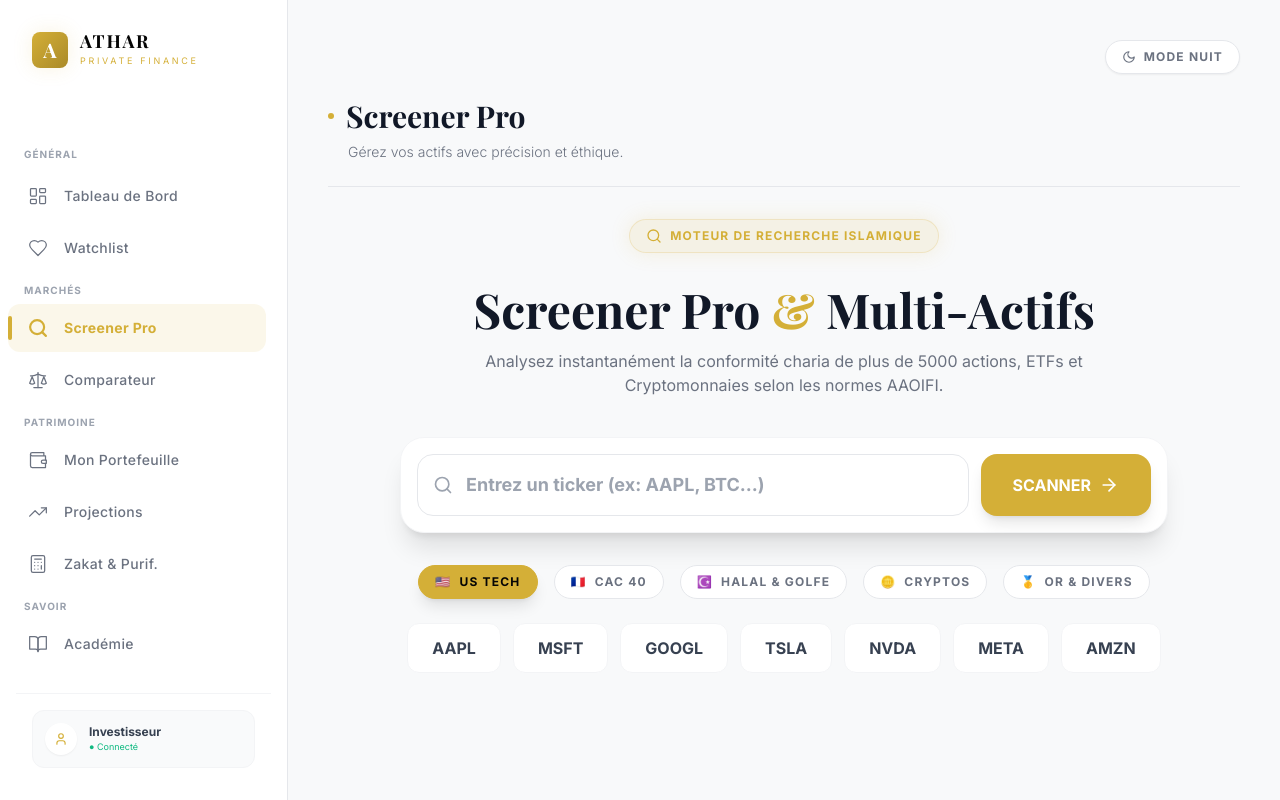
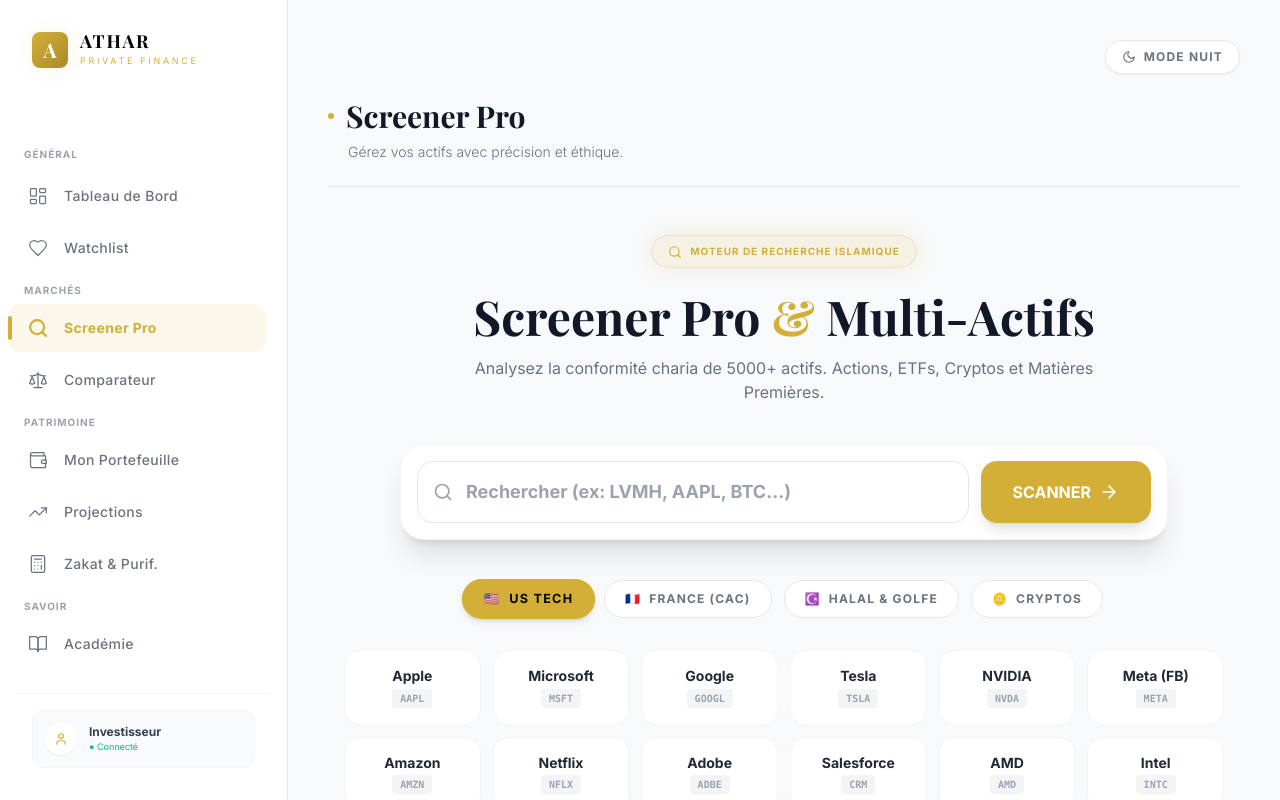
Before and after one commit to IbraDevWeb/athar-finance, a React (Vite) app in the folder frontend/: page / in a window 1280 px wide. Both pictures are taken after a click on the button "Scanner". Built offline with nearby package versions, Linux system fonts and the light colour scheme; no server answers; a web font is replaced by a local one.

Commit message:
Update: Screener avec Vrais Noms & Vérification Manuelle

```diff
--- a/frontend/src/modules/ScreenerModule.jsx
+++ b/frontend/src/modules/ScreenerModule.jsx
@@ -1,7 +1,7 @@
 import React, { useState, useEffect } from 'react';
 import {
   Search, ArrowRight, X, TrendingUp, AlertTriangle,
-  CheckCircle, Activity, DollarSign, BarChart3, ShieldCheck
+  CheckCircle, Activity, DollarSign, BarChart3, ShieldCheck, FileText, Info
 } from 'lucide-react';
 
 const API_URL = 'https://athar-api.onrender.com';
@@ -12,18 +12,51 @@ export default function ScreenerModule({ autoSearch }) {
   const [loading, setLoading] = useState(false);
   const [error, setError] = useState(null);
 
-  // --- 1. LISTE DES PRESETS (Boutons rapides) ---
+  // --- 1. LISTE DES PRESETS (AVEC VRAIS NOMS) ---
   const PRESETS = [
-    { label: "US Tech", icon: "🇺🇸", tickers: ["AAPL", "MSFT", "GOOGL", "TSLA", "NVDA", "META", "AMZN"] },
-    { label: "CAC 40", icon: "🇫🇷", tickers: ["MC.PA", "OR.PA", "AIR.PA", "RMS.PA", "SAN.PA", "TTE.PA"] },
-    { label: "Halal & Golfe", icon: "☪️", tickers: ["2222.SR", "1120.SR", "SPUS", "HLAL", "ISDW.L"] },
-    { label: "Cryptos", icon: "🪙", tickers: ["BTC-USD", "ETH-USD", "SOL-USD", "AVAX-USD"] },
-    { label: "Or & Divers", icon: "🥇", tickers: ["GC=F", "SI=F", "CL=F"] },
+    {
+      label: "US Tech",
+      icon: "🇺🇸",
+      assets: [
+        { t: "AAPL", n: "Apple" }, { t: "MSFT", n: "Microsoft" }, { t: "GOOGL", n: "Google" },
+        { t: "TSLA", n: "Tesla" }, { t: "NVDA", n: "NVIDIA" }, { t: "META", n: "Meta (FB)" },
+        { t: "AMZN", n: "Amazon" }, { t: "NFLX", n: "Netflix" }, { t: "ADBE", n: "Adobe" },
+        { t: "CRM", n: "Salesforce" }, { t: "AMD", n: "AMD" }, { t: "INTC", n: "Intel" }
+      ]
+    },
+    {
+      label: "France (CAC)",
+      icon: "🇫🇷",
+      assets: [
+        { t: "MC.PA", n: "LVMH" }, { t: "OR.PA", n: "L'Oréal" }, { t: "TTE.PA", n: "TotalEnergies" },
+        { t: "SAN.PA", n: "Sanofi" }, { t: "AIR.PA", n: "Airbus" }, { t: "RMS.PA", n: "Hermès" },
+        { t: "AI.PA", n: "Air Liquide" }, { t: "SU.PA", n: "Schneider" }, { t: "BNP.PA", n: "BNP Paribas" },
+        { t: "GLE.PA", n: "Soc. Générale" }, { t: "BN.PA", n: "Danone" }, { t: "HO.PA", n: "Thales" }
+      ]
+    },
+    {
+      label: "Halal & Golfe",
+      icon: "☪️",
+      assets: [
+        { t: "SPUS", n: "S&P 500 Sharia" }, { t: "HLAL", n: "Wahed FTSE" }, { t: "ISDW.L", n: "World Islamic" },
+        { t: "2222.SR", n: "Saudi Aramco" }, { t: "1120.SR", n: "Al Rajhi Bank" }, { t: "SPSK", n: "Sukuk Global" },
+        { t: "GLDM", n: "Gold Mini" }, { t: "UMRA", n: "Wahed Dow Jones" }
+      ]
+    },
+    {
+      label: "Cryptos",
+      icon: "🪙",
+      assets: [
+        { t: "BTC-USD", n: "Bitcoin" }, { t: "ETH-USD", n: "Ethereum" }, { t: "SOL-USD", n: "Solana" },
+        { t: "BNB-USD", n: "Binance Coin" }, { t: "ADA-USD", n: "Cardano" }, { t: "XRP-USD", n: "Ripple" },
+        { t: "AVAX-USD", n: "Avalanche" }, { t: "DOT-USD", n: "Polkadot" }
+      ]
+    }
   ];
 
   const [activePreset, setActivePreset] = useState(PRESETS[0]);
 
-  // --- 2. GESTION AUTOMATIQUE (Si on vient de la Watchlist) ---
+  // --- 2. GESTION AUTOMATIQUE ---
   useEffect(() => {
     if (autoSearch) {
       setTicker(autoSearch);
@@ -31,7 +64,7 @@ export default function ScreenerModule({ autoSearch }) {
     }
   }, [autoSearch]);
 
-  // --- 3. FONCTION DE RECHERCHE (API) ---
+  // --- 3. RECHERCHE API ---
   const fetchAnalysis = async (searchTicker) => {
     if (!searchTicker) return;
     setLoading(true);
@@ -55,7 +88,7 @@ export default function ScreenerModule({ autoSearch }) {
       }
     } catch (err) {
       console.error(err);
-      setError("Impossible de contacter le serveur. Vérifiez votre connexion.");
+      setError("Impossible de contacter le serveur.");
     } finally {
       setLoading(false);
     }
@@ -63,28 +96,27 @@ export default function ScreenerModule({ autoSearch }) {
 
   const handleSearch = () => fetchAnalysis(ticker);
 
-  // --- 4. AFFICHAGE (RENDER) ---
   return (
-    <div className="animate-fade-in max-w-5xl mx-auto pb-20">
+    <div className="animate-fade-in max-w-6xl mx-auto pb-20">
 
       {/* HEADER */}
-      <div className="text-center mb-10 space-y-4">
-        <div className="inline-flex items-center gap-2 px-4 py-2 rounded-full bg-brand-gold/10 text-brand-gold border border-brand-gold/20 shadow-glow mb-4">
-            <Search size={16} />
-            <span className="text-xs font-bold uppercase tracking-widest">Moteur de Recherche Islamique</span>
+      <div className="text-center mb-10 space-y-4 pt-4">
+        <div className="inline-flex items-center gap-2 px-4 py-2 rounded-full bg-brand-gold/10 text-brand-gold border border-brand-gold/20 shadow-glow mb-2">
+            <Search size={14} />
+            <span className="text-[10px] font-bold uppercase tracking-widest">Moteur de Recherche Islamique</span>
         </div>
         <h1 className="text-3xl md:text-5xl font-display font-bold text-gray-900 dark:text-white">
           Screener Pro <span className="text-brand-gold">&</span> Multi-Actifs
         </h1>
-        <p className="text-gray-500 dark:text-gray-400 max-w-2xl mx-auto text-sm md:text-base">
-          Analysez instantanément la conformité charia de plus de 5000 actions, ETFs et Cryptomonnaies selon les normes AAOIFI.
+        <p className="text-gray-500 dark:text-gray-400 max-w-2xl mx-auto text-sm md:text-base leading-relaxed">
+          Analysez la conformité charia de 5000+ actifs.
+          <span className="hidden md:inline"> Actions, ETFs, Cryptos et Matières Premières.</span>
         </p>
       </div>
 
-      {/* --- BARRE DE RECHERCHE RESPONSIVE (CORRIGÉE) --- */}
-      <div className="bg-white dark:bg-[#121212] p-2 md:p-4 rounded-3xl shadow-xl border border-gray-100 dark:border-white/10 mb-8 max-w-3xl mx-auto transition-colors">
+      {/* --- BARRE DE RECHERCHE --- */}
+      <div className="bg-white dark:bg-[#121212] p-2 md:p-4 rounded-3xl shadow-xl border border-gray-100 dark:border-white/10 mb-10 max-w-3xl mx-auto transition-colors">
           <div className="flex flex-col md:flex-row gap-3">
-              {/* INPUT */}
               <div className="relative flex-1 group">
                   <div className="absolute inset-y-0 left-0 pl-4 flex items-center pointer-events-none">
                       <Search size={20} className="text-gray-400 group-focus-within:text-brand-gold transition-colors" />
@@ -94,7 +126,7 @@ export default function ScreenerModule({ autoSearch }) {
                       value={ticker}
                       onChange={(e) => setTicker(e.target.value.toUpperCase())}
                       onKeyPress={(e) => e.key === 'Enter' && handleSearch()}
-                      placeholder="Entrez un ticker (ex: AAPL, BTC...)"
+                      placeholder="Rechercher (ex: LVMH, AAPL, BTC...)"
                       className="block w-full pl-12 pr-10 py-4 border-2 border-transparent bg-gray-50 dark:bg-white/5 text-gray-900 dark:text-white placeholder-gray-400 rounded-2xl focus:outline-none focus:bg-white dark:focus:bg-[#0a0a0a] focus:border-brand-gold transition-all font-bold text-lg"
                   />
                   {ticker && (
@@ -107,7 +139,6 @@ export default function ScreenerModule({ autoSearch }) {
                   )}
               </div>
 
-              {/* BOUTON (Plein écran sur mobile) */}
               <button
                   onClick={handleSearch}
                   disabled={loading}
@@ -116,7 +147,7 @@ export default function ScreenerModule({ autoSearch }) {
                   {loading ? (
                       <>
                           <div className="animate-spin rounded-full h-5 w-5 border-b-2 border-current"></div>
-                          <span>Analyse...</span>
+                          <span>...</span>
                       </>
                   ) : (
                       <>
@@ -128,17 +159,17 @@ export default function ScreenerModule({ autoSearch }) {
           </div>
       </div>
 
-      {/* --- PRESETS (BOUTONS RAPIDES) --- */}
-      <div className="mb-12 overflow-x-auto pb-4 custom-scrollbar">
-          {/* Onglets Catégories */}
-          <div className="flex justify-center gap-4 mb-6 min-w-max px-4">
+      {/* --- PRESETS (GRILLE AMÉLIORÉE) --- */}
+      <div className="mb-16">
+          {/* Onglets */}
+          <div className="flex flex-wrap justify-center gap-3 mb-8 px-4">
             {PRESETS.map((preset) => (
               <button
                 key={preset.label}
                 onClick={() => setActivePreset(preset)}
-                className={`px-4 py-2 rounded-full text-xs font-bold uppercase tracking-widest transition-all border ${
+                className={`px-5 py-2.5 rounded-full text-xs font-bold uppercase tracking-widest transition-all border ${
                   activePreset.label === preset.label
-                    ? 'bg-brand-gold text-brand-dark border-brand-gold shadow-lg'
+                    ? 'bg-brand-gold text-brand-dark border-brand-gold shadow-md transform scale-105'
                     : 'bg-white dark:bg-white/5 text-gray-500 border-gray-200 dark:border-white/10 hover:border-brand-gold hover:text-brand-gold'
                 }`}
               >
@@ -148,35 +179,38 @@ export default function ScreenerModule({ autoSearch }) {
             ))}
           </div>
 
-          {/* Grille des Tickers du Preset */}
-          <div className="flex flex-wrap justify-center gap-3 px-4">
-              {activePreset.tickers.map((t) => (
+          {/* Grille Cartes */}
+          <div className="grid grid-cols-2 md:grid-cols-4 lg:grid-cols-6 gap-3 px-4 max-w-6xl mx-auto">
+              {activePreset.assets.map((asset) => (
                   <button
-                      key={t}
-                      onClick={() => { setTicker(t); fetchAnalysis(t); }}
-                      className="px-6 py-3 bg-white dark:bg-[#121212] border border-gray-100 dark:border-white/10 rounded-xl hover:border-brand-gold hover:shadow-glow transition-all group"
+                      key={asset.t}
+                      onClick={() => { setTicker(asset.t); fetchAnalysis(asset.t); }}
+                      className="flex flex-col items-center justify-center p-4 bg-white dark:bg-[#121212] border border-gray-100 dark:border-white/10 rounded-2xl hover:border-brand-gold hover:shadow-glow hover:-translate-y-1 transition-all group h-full"
                   >
-                      <span className="font-bold text-gray-700 dark:text-gray-200 group-hover:text-brand-gold">{t}</span>
+                      <span className="text-sm font-bold text-gray-800 dark:text-white text-center leading-tight mb-1 group-hover:text-brand-gold transition-colors">
+                        {asset.n}
+                      </span>
+                      <span className="text-[10px] font-mono font-bold text-gray-400 bg-gray-100 dark:bg-white/5 px-2 py-0.5 rounded">
+                        {asset.t}
+                      </span>
                   </button>
               ))}
           </div>
       </div>
 
-      {/* --- AFFICHAGE DES RÉSULTATS --- */}
+      {/* --- RÉSULTATS --- */}
 
-      {/* 1. ERREUR */}
       {error && (
-        <div className="max-w-2xl mx-auto p-6 bg-red-50 dark:bg-red-900/10 border border-red-200 dark:border-red-500/30 rounded-2xl flex items-center gap-4 text-red-600 dark:text-red-400 animate-fade-in">
+        <div className="max-w-2xl mx-auto p-6 bg-red-50 dark:bg-red-900/10 border border-red-200 dark:border-red-500/30 rounded-2xl flex items-center gap-4 text-red-600 dark:text-red-400 animate-fade-in mb-10">
           <AlertTriangle size={24} />
           <p className="font-medium">{error}</p>
         </div>
       )}
 
-      {/* 2. RÉSULTAT */}
       {result && !loading && (
-        <div className="bg-white dark:bg-[#121212] border border-gray-100 dark:border-white/10 rounded-3xl shadow-2xl overflow-hidden animate-fade-in">
+        <div className="bg-white dark:bg-[#121212] border border-gray-100 dark:border-white/10 rounded-3xl shadow-2xl overflow-hidden animate-fade-in transition-colors">
 
-            {/* EN-TÊTE RÉSULTAT */}
+            {/* EN-TÊTE */}
             <div className="p-6 md:p-10 border-b border-gray-100 dark:border-white/5 flex flex-col md:flex-row justify-between items-start md:items-center gap-6 bg-gray-50/50 dark:bg-white/[0.02]">
                 <div>
                     <div className="flex items-center gap-3 mb-2">
@@ -193,31 +227,31 @@ export default function ScreenerModule({ autoSearch }) {
                     </p>
                 </div>
 
-                {/* BADGE HALAL / HARAM */}
-                <div className={`px-8 py-4 rounded-2xl border-2 flex items-center gap-3 shadow-lg ${
+                {/* VERDICT */}
+                <div className={`px-8 py-4 rounded-2xl border-2 flex items-center gap-4 shadow-lg ${
                     result.compliance?.is_halal
                         ? 'bg-emerald-50 dark:bg-emerald-900/10 border-emerald-500 text-emerald-600 dark:text-emerald-400'
                         : 'bg-red-50 dark:bg-red-900/10 border-red-500 text-red-600 dark:text-red-400'
                 }`}>
-                    {result.compliance?.is_halal ? <CheckCircle size={32} /> : <AlertTriangle size={32} />}
+                    {result.compliance?.is_halal ? <CheckCircle size={40} /> : <AlertTriangle size={40} />}
                     <div className="text-left">
                         <p className="text-[10px] font-bold uppercase tracking-widest opacity-70">Verdict Charia</p>
-                        <p className="text-2xl font-bold">{result.compliance?.is_halal ? "HALAL" : "HARAM"}</p>
+                        <p className="text-3xl font-bold font-display">{result.compliance?.is_halal ? "HALAL" : "HARAM"}</p>
                     </div>
                 </div>
             </div>
 
-            {/* CONTENU DÉTAILLÉ */}
+            {/* CONTENU ANALYSE */}
             <div className="p-6 md:p-10">
 
-                {/* 3 JAUGES (Ratio Financiers) */}
+                {/* --- 1. ANALYSE FINANCIÈRE (3 BLOCS) --- */}
                 <h3 className="text-sm font-bold uppercase tracking-widest text-gray-400 mb-6 flex items-center gap-2">
                     <BarChart3 size={16} /> Analyse Financière (AAOIFI)
                 </h3>
 
                 <div className="grid grid-cols-1 md:grid-cols-3 gap-6 mb-10">
 
-                    {/* JAUGE 1 : DETTE (< 33%) */}
+                    {/* Jauge 1 : DETTE */}
                     <GaugeCard
                         label="Dette / Market Cap"
                         value={result.ratios?.debt_ratio}
@@ -225,7 +259,7 @@ export default function ScreenerModule({ autoSearch }) {
                         isGood={result.ratios?.debt_ratio < 33}
                     />
 
-                    {/* JAUGE 2 : CASH (< 33%) */}
+                    {/* Jauge 2 : CASH */}
                     <GaugeCard
                         label="Cash / Market Cap"
                         value={result.ratios?.cash_ratio}
@@ -233,16 +267,28 @@ export default function ScreenerModule({ autoSearch }) {
                         isGood={result.ratios?.cash_ratio < 33}
                     />
 
-                    {/* JAUGE 3 : REVENUS IMPURS (< 5%) */}
-                    <GaugeCard
-                        label="Revenus Impurs (Intérêts)"
-                        value={result.ratios?.impure_ratio || 0}
-                        limit={5}
-                        isGood={(result.ratios?.impure_ratio || 0) < 5}
-                    />
+                    {/* Bloc 3 : REVENUS IMPURS (MANUEL) */}
+                    <div className="p-5 bg-amber-50 dark:bg-amber-900/10 rounded-xl border border-amber-200 dark:border-amber-500/30 relative overflow-hidden flex flex-col justify-between h-full">
+                        <div className="flex justify-between items-start mb-2">
+                            <span className="text-[10px] font-bold uppercase text-amber-700 dark:text-amber-500">
+                                Revenus Impurs
+                            </span>
+                            <Info size={16} className="text-amber-500" />
+                        </div>
+
+                        <div>
+                            <p className="text-xs text-amber-800 dark:text-amber-400 font-medium leading-relaxed mb-3">
+                                ⚠️ Donnée non disponible automatiquement. Vérifiez le rapport annuel.
+                            </p>
+                            <div className="flex items-center gap-2 text-[10px] font-bold uppercase text-amber-600 dark:text-amber-500 bg-amber-100 dark:bg-amber-900/30 p-2 rounded-lg">
+                                <FileText size={12} />
+                                <span>Cible : Intérêts &lt; 5%</span>
+                            </div>
+                        </div>
+                    </div>
                 </div>
 
-                {/* ANALYSE BUSINESS (Activité) */}
+                {/* --- 2. ACTIVITÉ & FONDAMENTAUX --- */}
                 <div className="grid grid-cols-1 lg:grid-cols-2 gap-8">
 
                     {/* Colonne Gauche : Activité */}
@@ -251,20 +297,23 @@ export default function ScreenerModule({ autoSearch }) {
                             <Activity size={16} /> Activité Commerciale
                         </h3>
                         <div className="space-y-4">
-                            <div className="flex justify-between p-3 bg-white dark:bg-black/20 rounded-lg">
+                            <div className="flex justify-between p-3 bg-white dark:bg-black/20 rounded-lg border border-gray-100 dark:border-white/5">
                                 <span className="text-sm text-gray-500">Secteur</span>
                                 <span className="text-sm font-bold text-gray-800 dark:text-white">{result.sector}</span>
                             </div>
-                            <div className="flex justify-between p-3 bg-white dark:bg-black/20 rounded-lg">
+                            <div className="flex justify-between p-3 bg-white dark:bg-black/20 rounded-lg border border-gray-100 dark:border-white/5">
                                 <span className="text-sm text-gray-500">Industrie</span>
                                 <span className="text-sm font-bold text-gray-800 dark:text-white truncate max-w-[200px]">{result.industry}</span>
                             </div>
-                            <div className={`p-4 rounded-xl border ${result.compliance?.business_check?.failed ? 'bg-red-100 border-red-200 text-red-800' : 'bg-emerald-100 border-emerald-200 text-emerald-800'}`}>
-                                <p className="text-xs font-bold uppercase mb-1">Analyse Mots-Clés</p>
+                            <div className={`p-4 rounded-xl border ${result.compliance?.business_check?.failed ? 'bg-red-50 border-red-200 text-red-800 dark:bg-red-900/20 dark:border-red-800 dark:text-red-300' : 'bg-emerald-50 border-emerald-200 text-emerald-800 dark:bg-emerald-900/20 dark:border-emerald-800 dark:text-emerald-300'}`}>
+                                <p className="text-xs font-bold uppercase mb-1 flex items-center gap-2">
+                                    {result.compliance?.business_check?.failed ? <AlertTriangle size={12}/> : <ShieldCheck size={12}/>}
+                                    Screener Sectoriel
+                                </p>
                                 <p className="text-sm">
                                     {result.compliance?.business_check?.failed
-                                        ? `⚠️ Détecté : ${result.compliance.business_check.found_keywords.join(', ')}`
-                                        : "✅ Aucune activité illicite majeure détectée (Alcool, Porc, Jeux, Banques...)"}
+                                        ? `Activité illicite détectée : ${result.compliance.business_check.found_keywords.join(', ')}`
+                                        : "Aucune activité illicite majeure détectée."}
                                 </p>
                             </div>
                         </div>
@@ -279,9 +328,9 @@ export default function ScreenerModule({ autoSearch }) {
                            <MetricBox label="PER (Price Earning)" value={result.technicals?.per || "N/A"} />
                            <MetricBox label="ROE (Rentabilité)" value={result.technicals?.roe ? `${result.technicals.roe}%` : "N/A"} />
                            <MetricBox label="Dividende" value={result.technicals?.dividend_yield ? `${result.technicals.dividend_yield}%` : "0%"} />
-                           <div className="p-3 bg-white dark:bg-black/20 rounded-xl border border-gray-100 dark:border-white/5">
-                               <p className="text-[10px] text-gray-400 uppercase font-bold">Qualité Bilan</p>
-                               <div className="flex text-brand-gold mt-1">
+                           <div className="p-3 bg-white dark:bg-black/20 rounded-xl border border-gray-100 dark:border-white/5 flex flex-col justify-center">
+                               <p className="text-[10px] text-gray-400 uppercase font-bold mb-1">Qualité Bilan</p>
+                               <div className="flex text-brand-gold">
                                    {'★'.repeat(4)}{'☆'}
                                </div>
                            </div>
@@ -293,8 +342,7 @@ export default function ScreenerModule({ autoSearch }) {
                 {/* DISCLAIMER */}
                 <div className="mt-8 pt-6 border-t border-gray-100 dark:border-white/10 text-center">
                     <p className="text-xs text-gray-400 italic">
-                        <ShieldCheck size={12} className="inline mr-1" />
-                        Les données financières sont fournies à titre indicatif via Yahoo Finance. Toujours vérifier le rapport annuel pour une précision à 100%.
+                        Les données sont fournies à titre indicatif. L'investisseur est responsable de sa purification finale.
                     </p>
                 </div>
             </div>
@@ -307,36 +355,29 @@ export default function ScreenerModule({ autoSearch }) {
 // --- SOUS-COMPOSANTS ---
 
 function GaugeCard({ label, value, limit, isGood }) {
-    // Calcul de la largeur de la barre (max 100%)
-    // On met à l'échelle : si la limite est 33%, on veut que 33% remplisse une bonne partie visuelle
-    // Ici on fait simple : width = (value / limit) * 70. Si value > limit, ça dépasse.
     const percent = Math.min((value / (limit * 1.5)) * 100, 100);
 
     return (
-        <div className="p-4 bg-gray-50 dark:bg-white/5 rounded-xl border border-gray-100 dark:border-white/5 relative overflow-hidden group">
-            <div className="flex justify-between items-end mb-2 relative z-10">
+        <div className="p-5 bg-gray-50 dark:bg-white/5 rounded-xl border border-gray-100 dark:border-white/5 relative overflow-hidden group flex flex-col justify-between h-full">
+            <div className="flex justify-between items-end mb-3 relative z-10">
                 <span className="text-[10px] font-bold uppercase text-gray-500">{label}</span>
-                <span className={`text-lg font-mono font-bold ${isGood ? 'text-emerald-500' : 'text-red-500'}`}>
+                <span className={`text-xl font-mono font-bold ${isGood ? 'text-emerald-500' : 'text-red-500'}`}>
                     {value}%
                 </span>
             </div>
 
             {/* Barre de fond */}
-            <div className="h-2 w-full bg-gray-200 dark:bg-white/10 rounded-full overflow-hidden relative z-10">
+            <div className="h-2 w-full bg-gray-200 dark:bg-white/10 rounded-full overflow-hidden relative z-10 mb-2">
                 <div
                     className={`h-full rounded-full transition-all duration-1000 ${isGood ? 'bg-emerald-500' : 'bg-red-500'}`}
                     style={{ width: `${percent}%` }}
                 ></div>
             </div>
 
-            {/* Seuil marker */}
-            <div className="mt-1 flex justify-between text-[9px] text-gray-400 relative z-10">
+            <div className="flex justify-between text-[9px] text-gray-400 relative z-10">
                 <span>0%</span>
-                <span className="font-bold text-brand-gold">Seuil: {limit}%</span>
+                <span className="font-bold text-brand-gold">Max: {limit}%</span>
             </div>
-
-            {/* Effet Glow au survol */}
-            <div className="absolute inset-0 bg-brand-gold/5 opacity-0 group-hover:opacity-100 transition-opacity pointer-events-none"></div>
         </div>
     );
 }
```
